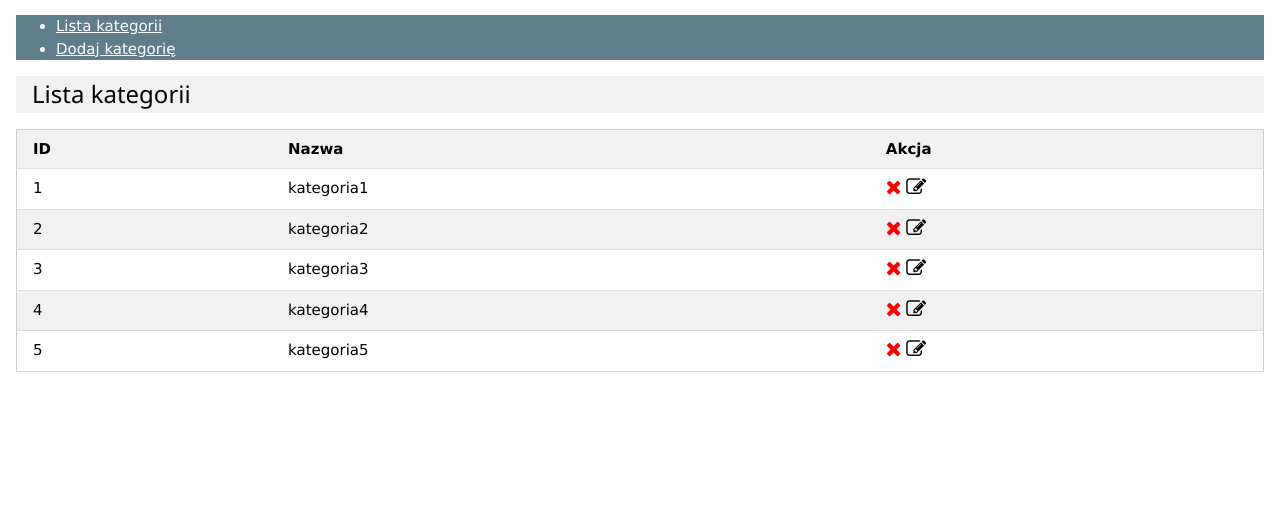
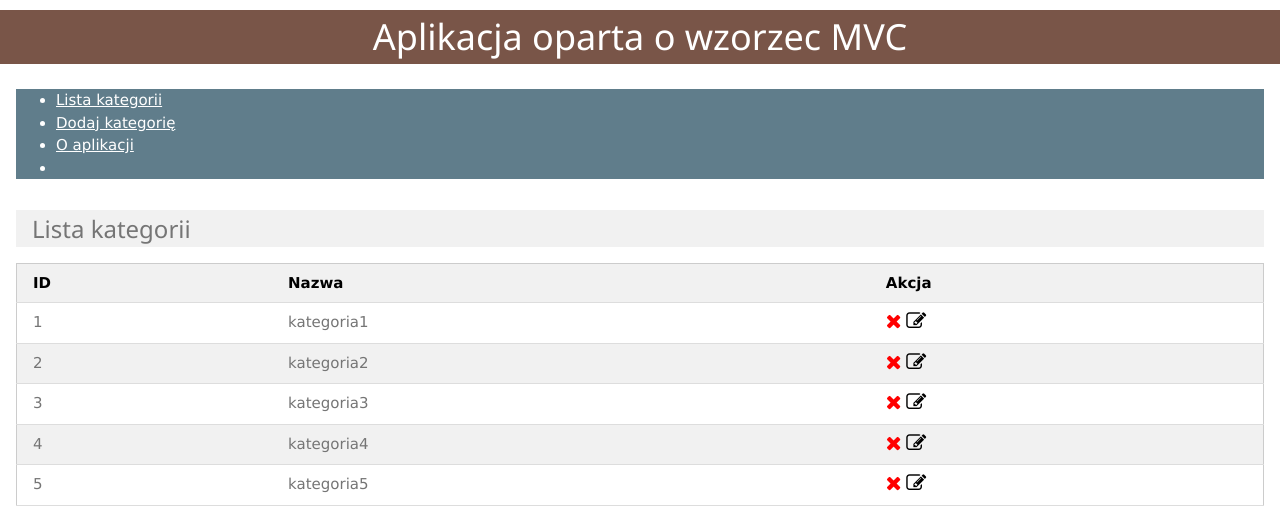
Before and after one commit to tomwiet/mvc, a PHP site: page / in a window 1280 px wide. Shown: the top 510 px of the page. Before the commit the page ends 372 px from the top, so only its background shows below. Run offline with PHP 8.4, Linux system fonts and the light colour scheme; data comes from the database, SQL or seed files in the repository; data that the repository does not hold is empty; some libraries are stand-ins or nearby versions; grey boxes are pictures that could not be loaded.

Commit message:
Improved templates (header was separated into its own template) Added information about the application

```diff
--- a/templates/editCategory.html.php
+++ b/templates/editCategory.html.php
@@ -1,7 +1,9 @@
 <!-- szablon formularza edycji kategorii -->
 <?php include 'templates/header.html.php'; ?>
+<?php include 'templates/nav.html.php'; ?>
 
-<h3 class="w3-panel w3-light-grey">Edycja kategorii</h3>
+<div id="content" class="w3-container">
+<h3 class="w3-panel w3-light-grey w3-text-grey">Edycja kategorii</h3>
 
 <form class="w3-container" action="?task=categories&action=update" method="post">
 
@@ -11,5 +13,5 @@
 	<input class="w3-btn w3-dark-grey w3-margin-top" type="submit" value="Zapisz" />
 
 </form>
-
+</div>
 <?php include 'templates/footer.html.php'; ?>
--- a/templates/footer.html.php
+++ b/templates/footer.html.php
@@ -1,3 +1,15 @@
 <!-- stopka strony -->
+
+<div id="license" class="w3-panel w3-center">Licencja:
+<a href="https://www.gnu.org/licenses/gpl-3.0.html" target="_blank">
+<img src="https://www.gnu.org/graphics/lgplv3-88x31.png" /></a>
+</div>
+
+<div id="footer" class="w3-black">
+<p class="w3-padding">Aplikacja przedstawia przykład stosowania wzorca programowego MVC. Powstała jako prezentacja
+omawianych treści na na zajęciach z przedmiotu "Witryny i aplikacje internetowe", na podstawie
+<a href="http://lukasz-socha.pl/php/mvc-w-praktyce-%E2%80%93-tworzymy-system-artykulow-cz-1/" target="_blank">
+MVC w praktyce – tworzymy system artykułów.</a> autorstwa Łukasza Sochy<p>
+</div>
 </body>
 </html>
--- a/templates/header.html.php
+++ b/templates/header.html.php
@@ -1,16 +1,14 @@
+<!doctype html>
 <!-- nagłowek strony -->
-<!doctype html>
 <html>
 <head>
 <meta charset="utf-8">
+<title>Aplikacja oparta o wzorzec MVC</title>
 <meta name="viewport" content="width=device-width, initial-scale=1">
 <link rel="stylesheet" href="http://www.w3schools.com/lib/w3.css">
 <link rel="stylesheet" href="https://cdnjs.cloudflare.com/ajax/libs/font-awesome/4.6.3/css/font-awesome.min.css">
 <link href="css/style.css" rel="stylesheet" type="text/css" />
 
 </head>
-<body class="w3-container">
-<ul class="w3-navbar w3-blue-grey">
-	<li><a href="?task=categories&action=index">Lista kategorii</a></li>
-    <li><a href="?task=categories&action=add">Dodaj kategorię</a></li>
-</ul>
+<body>
+<div class="w3-brown w3-center"><h1>Aplikacja oparta o wzorzec MVC</h1></div>
--- a/templates/indexCategory.html.php
+++ b/templates/indexCategory.html.php
@@ -1,11 +1,13 @@
 <!-- szablon pliku zawierającego spis kategorii -->
 <?php include 'templates/header.html.php'; ?>
-<h3 class="w3-panel w3-light-grey">Lista kategorii</h3>
+<?php include 'templates/nav.html.php'; ?>
+<div id="content" class="w3-container">
+<h3 class="w3-panel w3-light-grey w3-text-grey">Lista kategorii</h3>
 <table class="w3-table-all w3-hoverable">
 <thead>
 <tr class="w3-light-grey"><th>ID</th><th>Nazwa</th><th>Akcja</th></tr>
 </thead>
-<tbody>
+<tbody class="w3-text-grey">
 <?php
 //var_dump($this->get('catsData'));
 foreach($this->get('catsData') as $cats) {
@@ -24,4 +26,5 @@ foreach($this->get('catsData') as $cats) {
 
 </tbody>
 </table>
+</div>
 <? include 'templates/footer.html.php'; ?>
--- /dev/null
+++ b/templates/nav.html.php
@@ -0,0 +1,7 @@
+<div id="navi" class="w3-container">
+<ul class="w3-navbar w3-blue-grey">
+	<li><a href="index.php?task=categories&action=index">Lista kategorii</a></li>
+    <li><a href="?task=categories&action=add">Dodaj kategorię</a></li>
+	<li><a href="info/info.html.php">O aplikacji</a><li>
+</ul>
+</div>
```
Also changed, not shown: templates/addCategory.html.php (+5 -3 lines).
